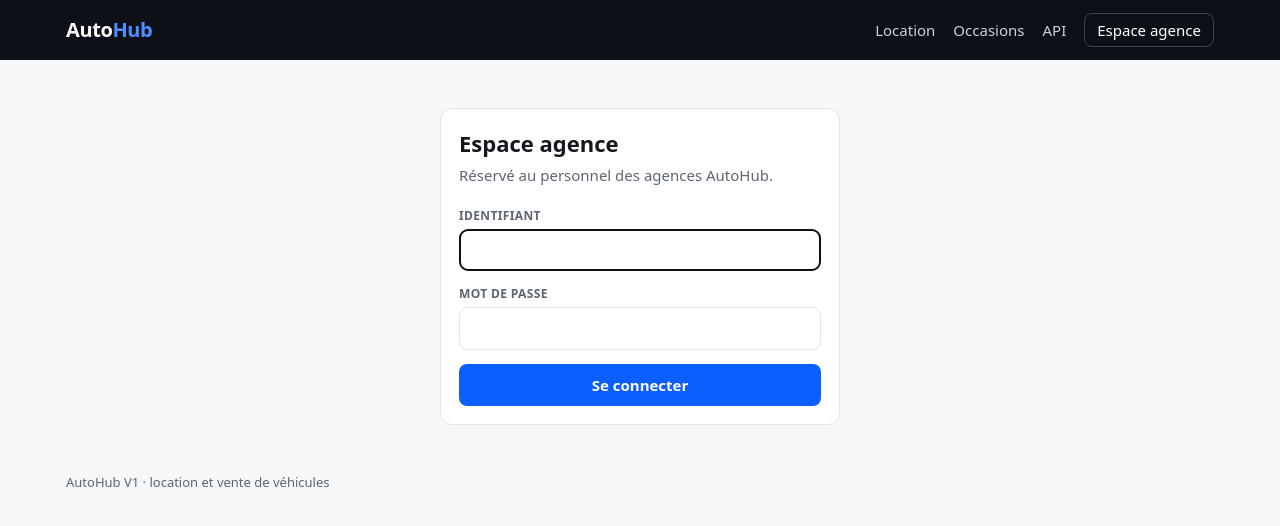
After one commit to MoneFan9/autohub, a Django app: page /agence/connexion/ in a window 1280 px wide. The commit adds this page. Shown: the top 526 px of the page. Run offline with Django 5.2, Linux system fonts and the light colour scheme; some libraries are stand-ins or nearby versions.

Commit message:
Ajoute la page de connexion de l'espace agence et le lien dans le menu
- /agence/connexion/ aux couleurs du site, réservée aux comptes staff
- bouton Déconnexion (POST) quand on est connecté
- les pages agence redirigent vers cette page au lieu de l'admin Django
- tests : connexion, mauvais mot de passe, compte non staff, redirection externe ignorée

Co-Authored-By: Claude Opus 5.5 <noreply@anthropic.com>
Claude-Session: https://claude.ai/code/session_01SVVe9SYXFYuVDhVeJqmGub

```diff
--- a/backoffice/urls.py
+++ b/backoffice/urls.py
@@ -1,9 +1,12 @@
+from django.contrib.auth.views import LogoutView
 from django.urls import path
 
 from . import views
 
 app_name = "backoffice"
 urlpatterns = [
+    path("connexion/", views.AgencyLoginView.as_view(), name="login"),
+    path("deconnexion/", LogoutView.as_view(), name="logout"),
     path("", views.dashboard, name="dashboard"),
     path("planning/", views.planning, name="planning"),
     path("reservations/<str:reference>/depart/", views.start_rental, name="start"),
--- a/backoffice/views.py
+++ b/backoffice/views.py
@@ -1,7 +1,10 @@
 from datetime import timedelta
 
+from django import forms
 from django.contrib import messages
-from django.contrib.admin.views.decorators import staff_member_required
+from django.contrib.admin.views.decorators import staff_member_required as _staff_member_required
+from django.contrib.auth.forms import AuthenticationForm
+from django.contrib.auth.views import LoginView
 from django.db.models import Count
 from django.shortcuts import get_object_or_404, redirect, render
 from django.utils import timezone
@@ -14,6 +17,28 @@ from rentals import services
 from rentals.forms import InspectionForm
 from rentals.models import Booking
 from vehicles.models import Vehicle
+
+# Renvoie vers la page de connexion du site, pas vers celle de l'admin Django.
+staff_member_required = _staff_member_required(login_url="backoffice:login")
+
+
+class AgencyAuthenticationForm(AuthenticationForm):
+    error_messages = {
+        **AuthenticationForm.error_messages,
+        "invalid_login": "Identifiant ou mot de passe incorrect.",
+        "not_staff": "Ce compte n'a pas accès à l'espace agence.",
+    }
+
+    def confirm_login_allowed(self, user):
+        super().confirm_login_allowed(user)
+        if not user.is_staff:
+            raise forms.ValidationError(self.error_messages["not_staff"], code="not_staff")
+
+
+class AgencyLoginView(LoginView):
+    template_name = "backoffice/login.html"
+    authentication_form = AgencyAuthenticationForm
+    redirect_authenticated_user = True
 
 
 @staff_member_required
--- a/config/settings.py
+++ b/config/settings.py
@@ -104,7 +104,9 @@ MEDIA_URL = "media/"
 MEDIA_ROOT = BASE_DIR / "media"
 
 DEFAULT_AUTO_FIELD = "django.db.models.BigAutoField"
-LOGIN_URL = "admin:login"
+LOGIN_URL = "backoffice:login"
+LOGIN_REDIRECT_URL = "backoffice:dashboard"
+LOGOUT_REDIRECT_URL = "home"
 
 REST_FRAMEWORK = {
     "DEFAULT_PERMISSION_CLASSES": ["rest_framework.permissions.IsAuthenticatedOrReadOnly"],
--- a/static/css/app.css
+++ b/static/css/app.css
@@ -35,3 +35,7 @@ table{width:100%;border-collapse:collapse;font-size:14px}th,td{text-align:left;p
 .planning{overflow-x:auto}.planning td.cell{min-width:44px;padding:4px;border-left:1px solid var(--line)}.planning .bar{display:block;height:22px;border-radius:5px;background:#cfe0ff;font-size:11px;padding:2px 4px;white-space:nowrap;overflow:hidden;color:#0b3a99}
 .planning .bar.active{background:#c9eed7;color:#0d5c30}.planning .bar.pending{background:#ffe7c2;color:#7a4500}
 footer{color:var(--muted);font-size:13px;padding:32px 0}
+header.top nav{align-items:center}header.top nav a.nav-cta{color:#fff;border:1px solid #3a4452;border-radius:8px;padding:5px 12px}header.top nav a.nav-cta:hover{background:#1c2430;text-decoration:none}
+.nav-logout{margin:0}.nav-logout button{background:none;border:0;padding:0;font:inherit;color:#c9d1d9;cursor:pointer}.nav-logout button:hover{text-decoration:underline}
+.auth{max-width:400px;margin:48px auto}.auth h1{margin:0 0 4px;font-size:22px}.auth p.muted{margin:0 0 20px}.auth .field{margin-bottom:14px}
+@media(max-width:600px){header.top .wrap{gap:12px}header.top nav{gap:12px;font-size:14px;overflow-x:auto}}
--- /dev/null
+++ b/templates/backoffice/login.html
@@ -0,0 +1,14 @@
+{% extends "base.html" %}
+{% block title %}Espace agence{% endblock %}
+{% block content %}
+<form class="panel auth" method="post">{% csrf_token %}
+  <h1>Espace agence</h1>
+  <p class="muted">Réservé au personnel des agences AutoHub.</p>
+  {% if form.non_field_errors %}<div class="msg error">{% for e in form.non_field_errors %}{{ e }}{% endfor %}</div>{% endif %}
+  {% if next and not form.errors %}<div class="msg error">Connectez-vous pour accéder à cette page.</div>{% endif %}
+  <div class="field"><label for="{{ form.username.id_for_label }}">Identifiant</label>{{ form.username }}</div>
+  <div class="field"><label for="{{ form.password.id_for_label }}">Mot de passe</label>{{ form.password }}</div>
+  <input type="hidden" name="next" value="{{ next }}">
+  <button class="btn" type="submit" style="width:100%">Se connecter</button>
+</form>
+{% endblock %}
--- a/templates/base.html
+++ b/templates/base.html
@@ -3,7 +3,7 @@
 <title>{% block title %}AutoHub{% endblock %} · AutoHub</title><link rel="stylesheet" href="{% static 'css/app.css' %}"></head>
 <body>
 <header class="top"><div class="wrap"><a class="logo" href="{% url 'home' %}">Auto<span>Hub</span></a>
-<nav><a href="{% url 'home' %}">Location</a><a href="{% url 'used-cars' %}">Occasions</a>{% if user.is_staff %}<a href="{% url 'backoffice:dashboard' %}">Agence</a><a href="{% url 'backoffice:planning' %}">Planning</a><a href="{% url 'admin:index' %}">Admin</a>{% endif %}<a href="/api/">API</a></nav></div></header>
+<nav><a href="{% url 'home' %}">Location</a><a href="{% url 'used-cars' %}">Occasions</a><a href="/api/">API</a>{% if user.is_staff %}<a href="{% url 'backoffice:dashboard' %}">Agence</a><a href="{% url 'backoffice:planning' %}">Planning</a><a href="{% url 'admin:index' %}">Admin</a><form method="post" action="{% url 'backoffice:logout' %}" class="nav-logout">{% csrf_token %}<button type="submit">Déconnexion</button></form>{% else %}<a class="nav-cta" href="{% url 'backoffice:login' %}">Espace agence</a>{% endif %}</nav></div></header>
 {% block hero %}{% endblock %}
 <main class="wrap">
 {% for m in messages %}<div class="msg {{ m.tags }}">{{ m }}</div>{% endfor %}
```
Also changed, not shown: tests/test_web.py (+46 -0 lines), 3 other files.
